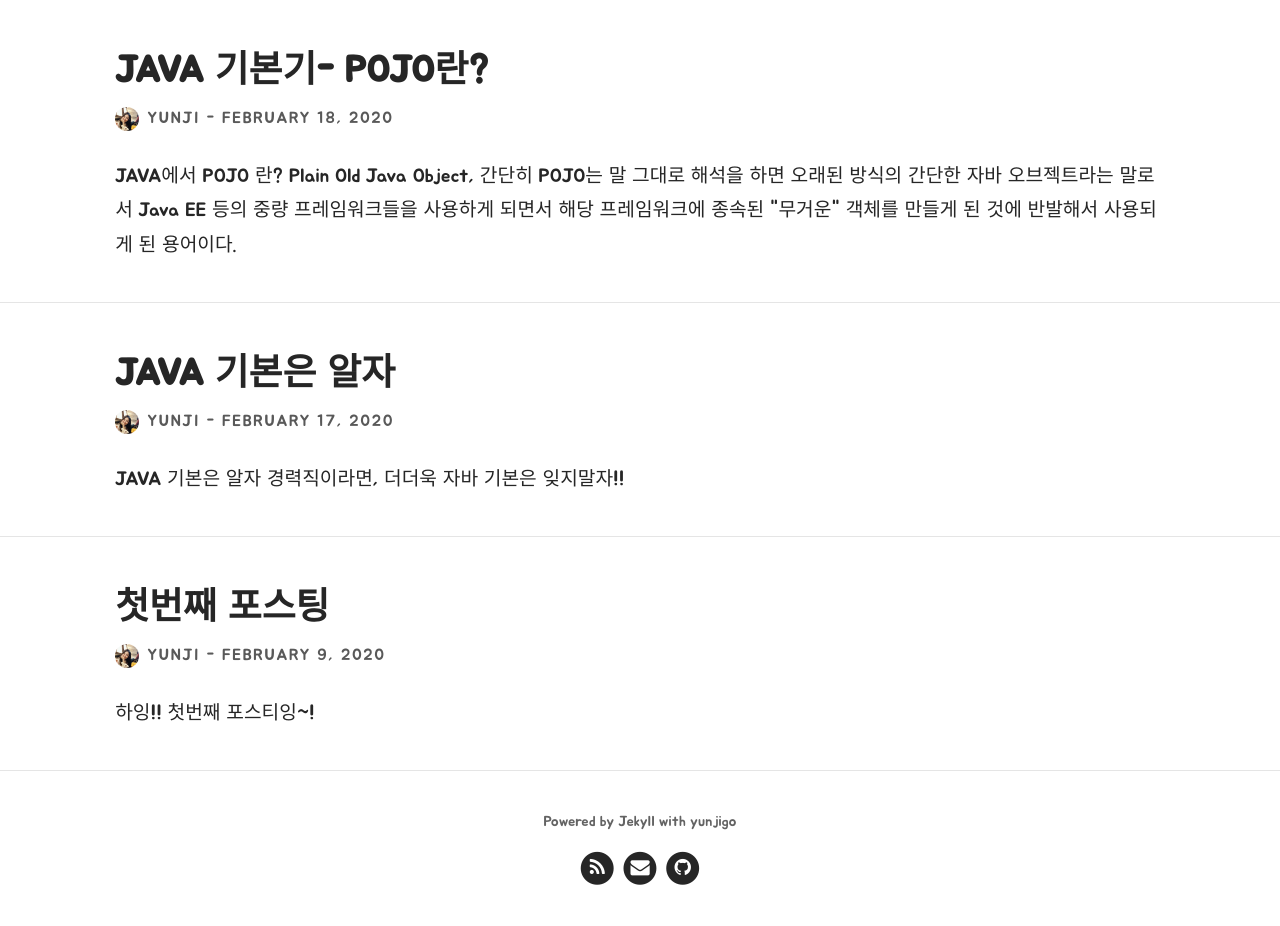
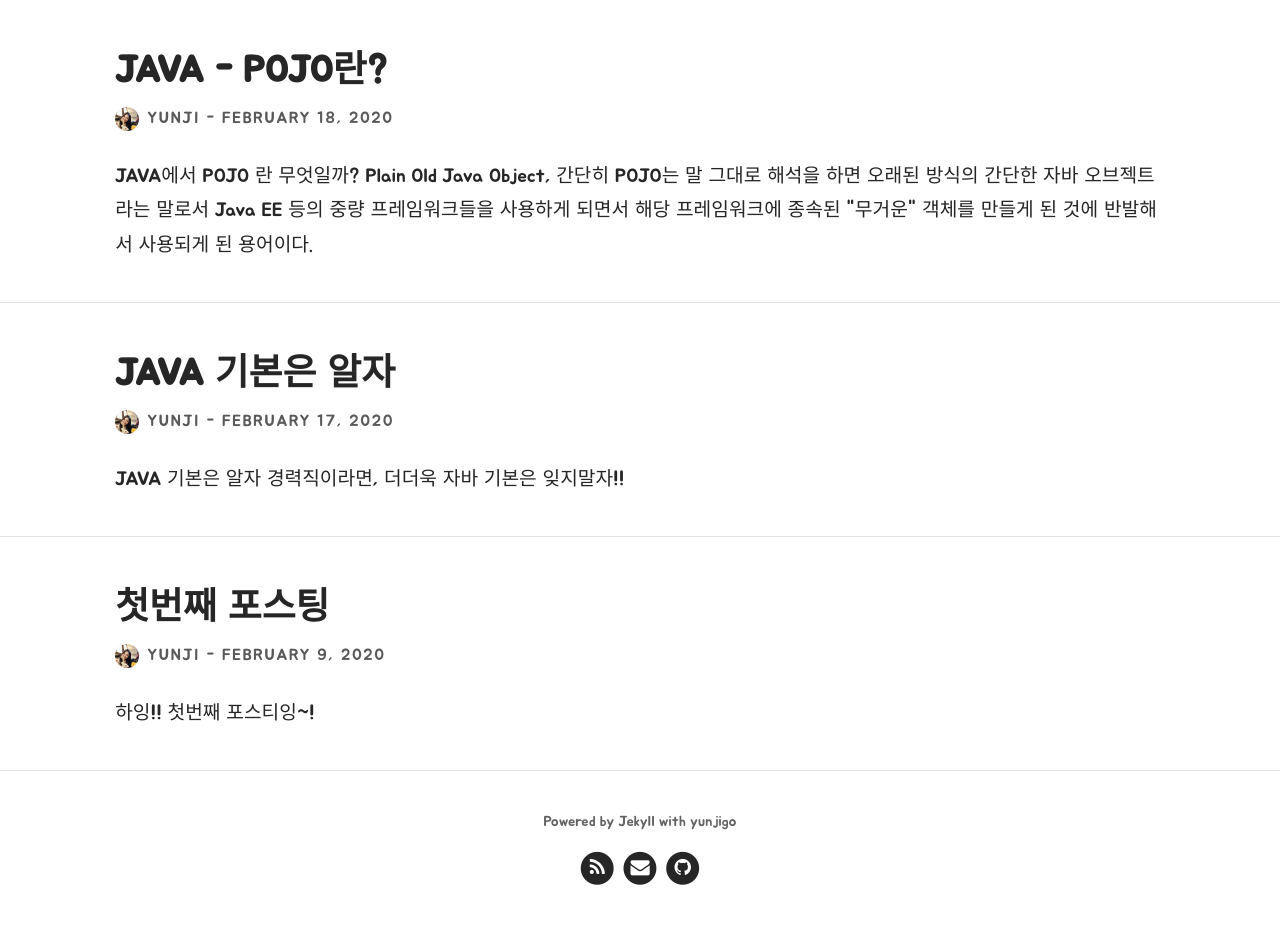
Before and after one commit to yunjigo92/yunjigo92.github.io, a Jekyll site: the page built from index.html, in a window 1280 px wide. Shown: the part 385-1311 px from the top of the page. Built offline with Jekyll 4.4.1, drawn with Linux system fonts in a browser that asks for light colours; nearby versions of some CDN libraries; some web fonts are replaced; library files that are not in the unit come from our copies; the list of posts is cut into pages by our own code.

Commit message:
Update 2020-02-18-java_pojo.md

```diff
--- a/_posts/2020-02-18-java_pojo.md
+++ b/_posts/2020-02-18-java_pojo.md
@@ -1,14 +1,14 @@
 ---
 layout: post
-title: JAVA 기본기- POJO란?       # Title of the page
+title: JAVA - POJO란?       # Title of the page
 author: yunjigo
 color: rgb(36,41,46)                          # Add the specified color as feature image, and change link colors in post
 bootstrap: true                                   # Add bootstrap to the page
-tags: [interview,java,study]
+tags: [interview,java,study,POJO,spring]
 excerpt_separator: <!--more-->
 ---
 
-## JAVA에서 POJO 란? <br>
+## JAVA에서 POJO 란 무엇일까? <br>
 
     Plain Old Java Object, 간단히 POJO는 말 그대로 해석을 하면 오래된 방식의
     간단한 자바 오브젝트라는 말로서 Java EE 등의 중량 프레임워크들을 사용하게 되면서
```
